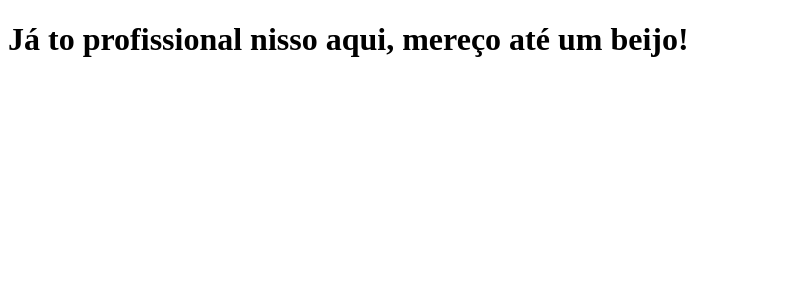
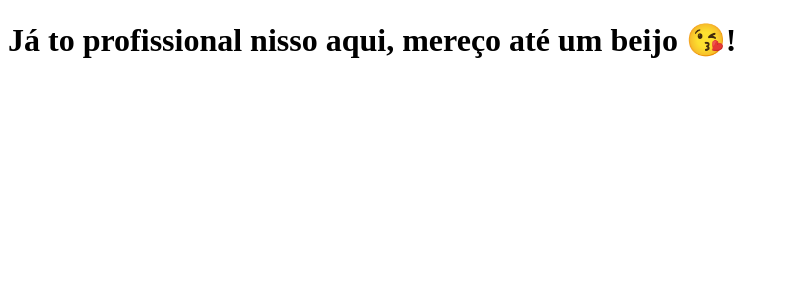
Before and after one commit to Micaeell/clone-tabnews, a Next.js app: page / in a window 1280 px wide. Shown: the top 300 px of the page, without its empty margins (0-788 px from the left). Built offline with nearby package versions, Linux system fonts and the light colour scheme.

Commit message:
Modifica a frase

```diff
--- a/pages/index.js
+++ b/pages/index.js
@@ -1,5 +1,5 @@
 function Home() {
-    return <h1>Já to profissional nisso aqui, mereço até um beijo!</h1>
+    return <h1>Já to profissional nisso aqui, mereço até um beijo 😘!</h1>
 }
 
 export default Home;
```
